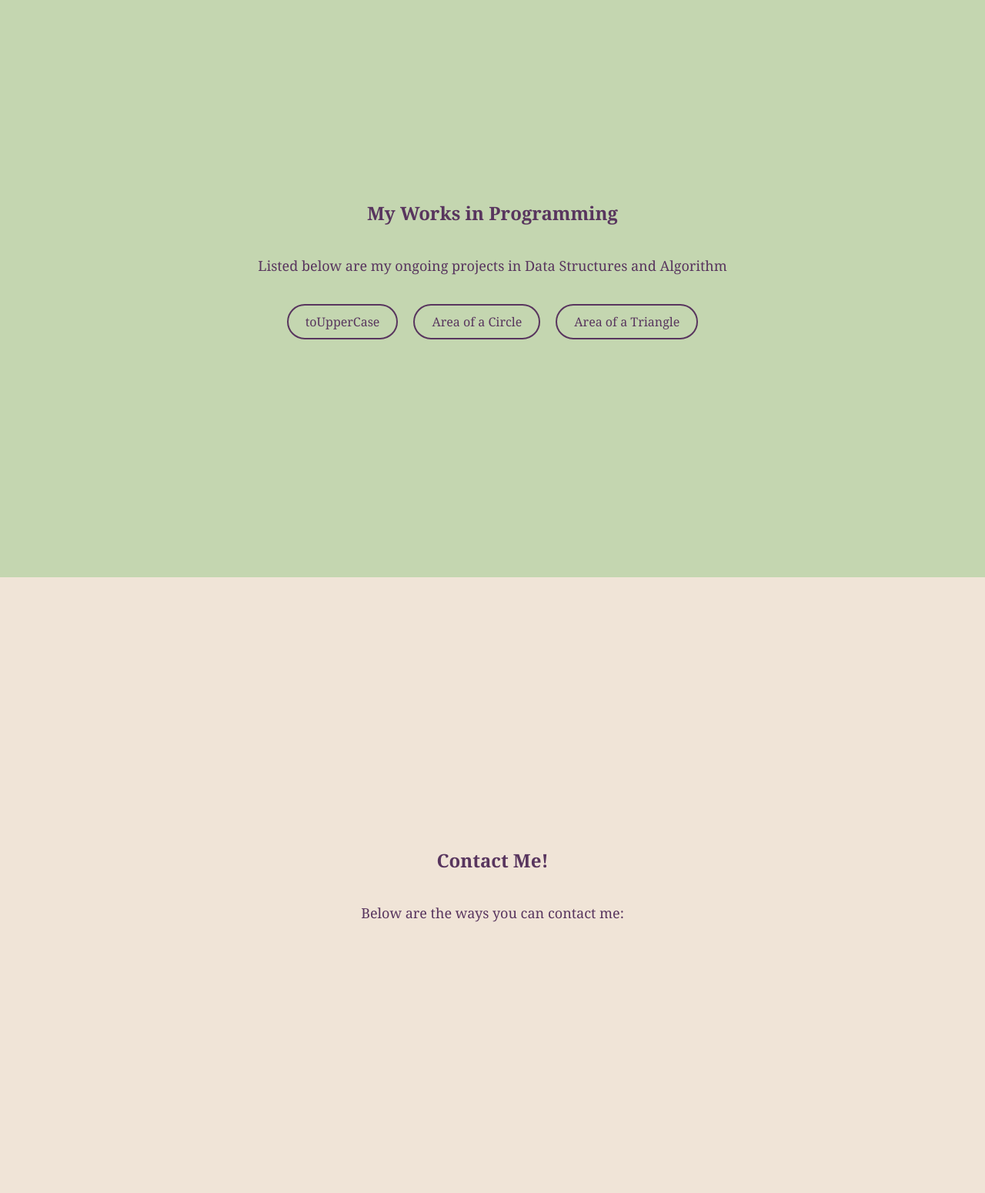
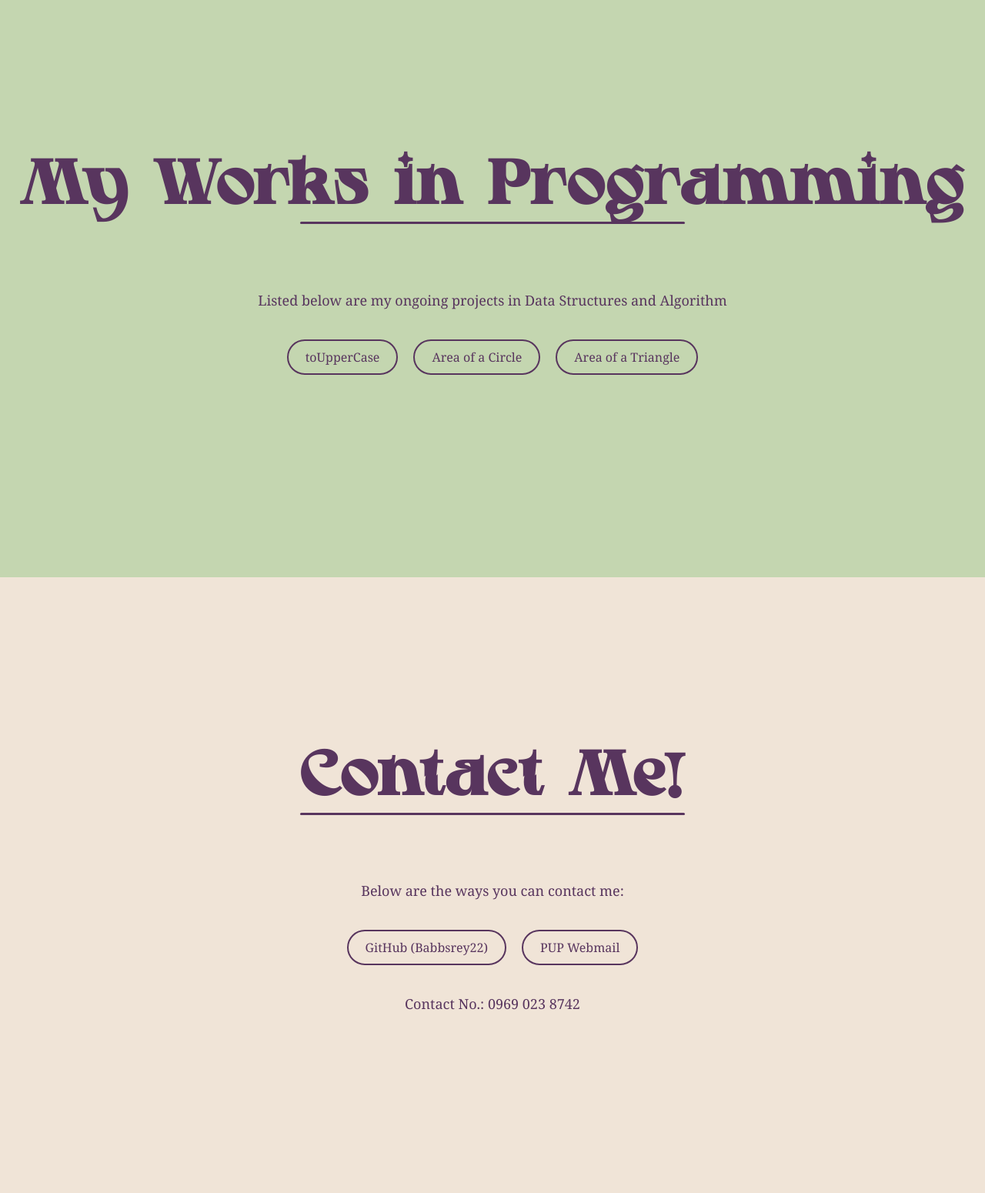
Before and after one commit to Babbsrey22/personal_webfolio, a Flask app: page / in a window 1280 px wide. Shown: the part 1800-3350 px from the top of the page at 77% size. Run offline with Flask 3, Linux system fonts and the light colour scheme.

Commit message:
contact list added and updated

```diff
--- a/static/style.css
+++ b/static/style.css
@@ -90,6 +90,20 @@ nav ul li a:hover {
     background-color: #f0e4d7;
 }
 
+/* --------- HEADERS AND PARAGRAPHS --------- */
+
+/* this does the cool minimalist aesthetic ahh fade in for all headers */
+h1 {
+    opacity: 0;
+    transform: translateY(-20px);
+    animation: fadeIn 1.5s ease-in-out forwards;
+}
+
+@keyframes fadeIn {
+    from { opacity: 0; transform: translateY(-20px); }
+    to { opacity: 1; transform: translateY(0); }
+}
+
 h1#main-title {
     font-family: 'Ruigslay', serif;
     font-size: 80px;
@@ -97,7 +111,6 @@ h1#main-title {
     text-align: center;
     margin-top: 10px;
     letter-spacing: 2px;
-    animation: fadeIn 1.5s ease-in-out;
     position: relative;
 }
 
@@ -105,7 +118,7 @@ h1#main-title {
 h1#main-title::after {
     content: "";
     display: block;
-    width: 250px;
+    width: 500px;
     height: 3px;
     background-color: #58355e;
     margin: 10px auto 0;
@@ -127,7 +140,7 @@ h1#section-title {
 h1#section-title::after {
     content: "";
     display: block;
-    width: 100px;
+    width: 500px;
     height: 3px;
     background-color: #58355e;
     margin: 10px auto 0;
@@ -145,10 +158,7 @@ p {
     max-width: 800px;
 }
 
-@keyframes fadeIn {
-    from { opacity: 0; transform: translateY(-20px); }
-    to { opacity: 1; transform: translateY(0); }
-}
+/* ------ SCROLL BUTTON FLOURISH!! ------ */
 
 .scroll-btn {
     text-decoration: none;
@@ -170,7 +180,7 @@ p {
     transform: scale(1.08);
 }
 
-/* PFP ON LEFT HAND CORNERRR */
+/* ------ PFP ON LEFT HAND CORNERRR for profile ------- */
 .profile-container {
     display: flex;
     align-items: flex-start;
@@ -192,7 +202,7 @@ p {
     text-align: justify;
 }
 
-/* PROBLEM: works should redirect to another tab (same format as home page with nav bar) and SHOULD WORK! */
+/* shows the works */
 .works-list {
     display: flex;
     justify-content: center;
@@ -258,3 +268,50 @@ p {
     margin: 0;
     word-wrap: break-word;
 }
+
+/* contact list buttons */
+.contact-list {
+    display: flex;
+    justify-content: center;
+    flex-wrap: wrap;
+    gap: 20px;
+    padding: 0;
+    margin: 30px auto;
+    list-style: none;
+}
+
+.contact-list a {
+    font-size: 16px;
+    padding: 10px 22px;
+    border-radius: 50px;
+    border: 2px solid #58355e;
+    color: #58355e;
+    background-color: transparent;
+    font-family: 'Georgia', serif;
+    text-decoration: none;
+    transition: all 0.25s ease;
+    transform: scale(1);
+}
+
+.contact-list a:hover {
+    background-color: #58355e;
+    color: #c4d6b0;
+    transform: scale(2.50);
+}
+
+/*Fade-in animation for contacts*/
+.contact-list li {
+    opacity: 0;
+    transform: translateY(10px);
+    animation: fadeInUp 0.8s ease forwards;
+}
+
+.contact-list li:nth-child(2) { animation-delay: 0.2s; }
+.contact-list li:nth-child(3) { animation-delay: 0.4s; }
+
+@keyframes fadeInUp {
+    to {
+        opacity: 1;
+        transform: translateY(0);
+    }
+}
--- a/templates/index.html
+++ b/templates/index.html
@@ -62,12 +62,15 @@
         </div>
     </section>
 
-    <!-- works section// UNDER CONSTRUCTION-->
+    <!-- works section -->
     <section id="works" class="section">
-        <h1 class="section-title">My Works in Programming</h1>
+        <h1 id="section-title">My Works in Programming</h1>
         <p>Listed below are my ongoing projects in Data Structures and Algorithm</p>
 
         <ul class="works-list">
+            <!-- THIS IS WHERE I ADD MY FUTURE PROJECTS!!!
+             and remind me to add my dsa lab acts #1 and #2 in here,
+             written on 7 Oct 10pm-->
             <li><a href="/works">toUpperCase</a></li>
             <li><a href="/areaOfcircle">Area of a Circle</a></li>
             <li><a href="/areaOfTriangle">Area of a Triangle</a></li>
@@ -76,8 +79,13 @@
 
     <!-- contact// UNDER CONSTRUCTION-->
     <section id="contact" class="section">
-        <h1>Contact Me!</h1>
+        <h1 id="section-title">Contact Me!</h1>
         <p>Below are the ways you can contact me:</p>
+        <ul class="contact-list">
+            <li><a href="https://github.com/Babbsrey22">GitHub (Babbsrey22)</a></li> <!-- REDIRECTS TO GITHUB YIPPEEE -->
+            <li><a href="mailto:euniceqreyes@iskolarngbayan.pup.edu.ph">PUP Webmail</a></li>
+        </ul>
+        <p>Contact No.: 0969 023 8742</p>
     </section>
 
     <script src="{{ url_for('static', filename='scroll.animate.js') }}"></script>
```
